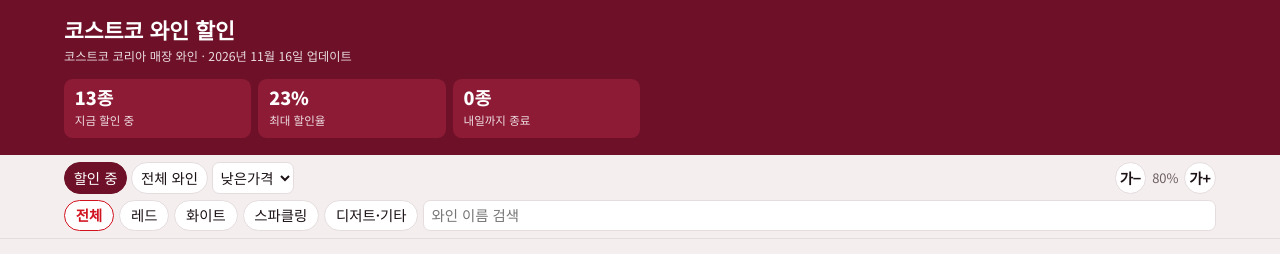
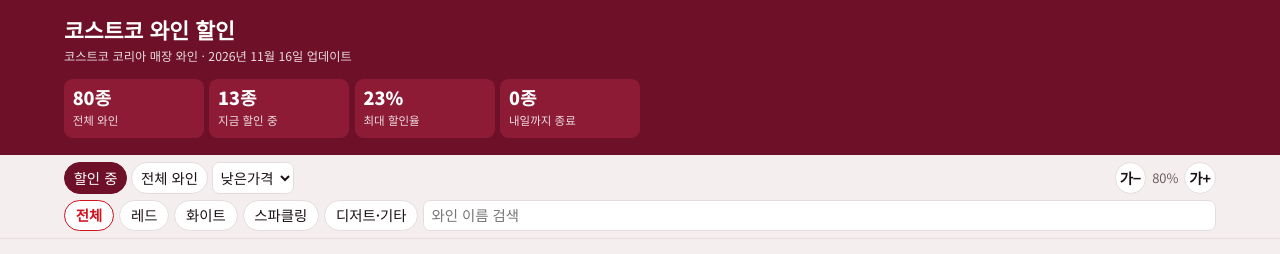
Before and after one commit to JohnOH719/costco-wine, a plain HTML site: page index.html in a window 1280 px wide. Shown: the top 254 px of the page. Drawn offline with Linux system fonts and the light colour scheme.

Commit message:
상단 요약에 전체 와인 수 추가
Co-Authored-By: Claude Opus 5.5 <noreply@anthropic.com>
Claude-Session: https://claude.ai/code/session_015xMFn1ebUcV7MSuB7sfsXX

```diff
--- a/index.html
+++ b/index.html
@@ -22,8 +22,8 @@ body{margin:0;background:var(--bg);color:var(--ink);font:calc(18px * var(--z))/1
 .hero{background:var(--wine);color:#fff;padding:1.2em max(5vw,16px) 1.2em}
 .hero h1{font-size:1.5em;line-height:1.2;margin:0 0 .2em;font-weight:900;text-wrap:balance}
 .hero p{margin:0;opacity:.85;font-size:.85em}
-.stats{display:grid;grid-template-columns:repeat(3,minmax(0,1fr));gap:.5em;margin-top:.9em;max-width:40em}
-.stat{background:var(--wine2);border-radius:.6em;padding:.5em .75em}
+.stats{display:grid;grid-template-columns:repeat(4,minmax(0,1fr));gap:.4em;margin-top:.9em;max-width:40em}
+.stat{background:var(--wine2);border-radius:.6em;padding:.5em .6em}
 .stat b{display:block;font-size:1.25em;font-weight:900;line-height:1.2;white-space:nowrap}
 .stat span{font-size:.8em;opacity:.85}
 .bar{position:sticky;top:0;z-index:5;background:var(--bg);border-bottom:1px solid var(--line);padding:.5em max(5vw,16px)}
@@ -162,6 +162,7 @@ const sales=W.filter(w=>w.on);
 const best=sales.slice().sort((a,b)=>b.pct-a.pct)[0];
 const soon=sales.filter(w=>w.left<=1).length;
 $("stats").innerHTML=[
+  [W.length+"종","전체 와인"],
   [sales.length+"종","지금 할인 중"],
   [best?best.pct+"%":"-","최대 할인율"],
   [soon+"종","내일까지 종료"]
```
